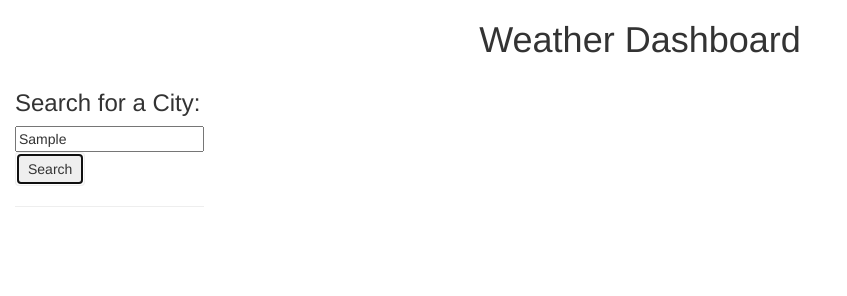
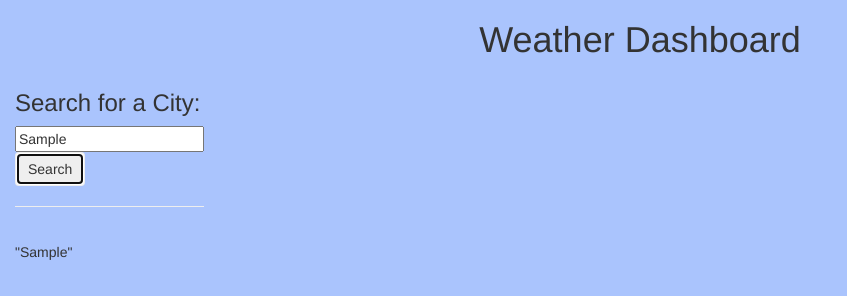
Before and after one commit to megwalkerlange/weather_dashboard_MW, a plain HTML site: page index.html in a window 1280 px wide. Both pictures are taken after typing "Sample" into the empty fields and a click on the button "Search". Shown: the whole page, without its empty margins (0-847 px from the left). Drawn offline with nearby package versions, Linux system fonts and the light colour scheme; no server answers.

Commit message:
final commit - not finished but running out of time

```diff
--- a/assets/script.js
+++ b/assets/script.js
@@ -9,8 +9,31 @@ function handleSearchSubmit(event) {
   getWeather(search);
   console.log(search);
 
-  localStorage.setitem("city", JSON.stringify(search));
+  localStorage.setItem("city", JSON.stringify(search));
+
+  var searchList = localStorage.getItem("city");
+
+  searchElement = $("<div>");
+  searchInfo = $("<p>").text(searchList);
+
+  $("#history").append(searchElement);
+  $(searchElement).append(searchInfo);
 }
+
+// function createSearchList() {
+//   var searchList = localStorage.getItem("city");
+
+//   searchElement = $("<div>");
+//   searchInfo = $("<p>").text(searchList);
+
+//   $("#history").append(searchElement);
+//   $(searchElement).append(searchInfo);
+// }
+
+// function setItemSearch() {
+//   var searchItem = $("#search-form");
+//   localStorage.setItem("city", searchItem.value);
+// }
 
 function getWeather(city) {
   var currentQueryURL = `https://api.openweathermap.org/data/2.5/weather?q=${city}&units=metric&appid=c1a8bbd55c4994588b63beb4cd3b412d`;
--- a/assets/style.css
+++ b/assets/style.css
@@ -1,22 +1,22 @@
 
 
+body {
+    background-color: rgba(137, 173, 253, 0.712) !important;
+};
 
 
+#today {
 
+    border-color: rgba(137, 173, 253, 0.712) !important;
+    border-width: 2px;
+    border-radius: 7px;
+}
 
 #forecast {
 
-    display: flex;
-    flex-direction: row;
-    justify-content: space-between;
+    display: flex ;
+    flex-direction: row ;
+    justify-content: space-between ;
 
+    border-radius: 7px;
 };
-
-
-
-/* .future-cards {
-
-    background-color: rgba(91, 91, 207, 0.555);
-    border-radius: 7px;
-
-} ; */
```
